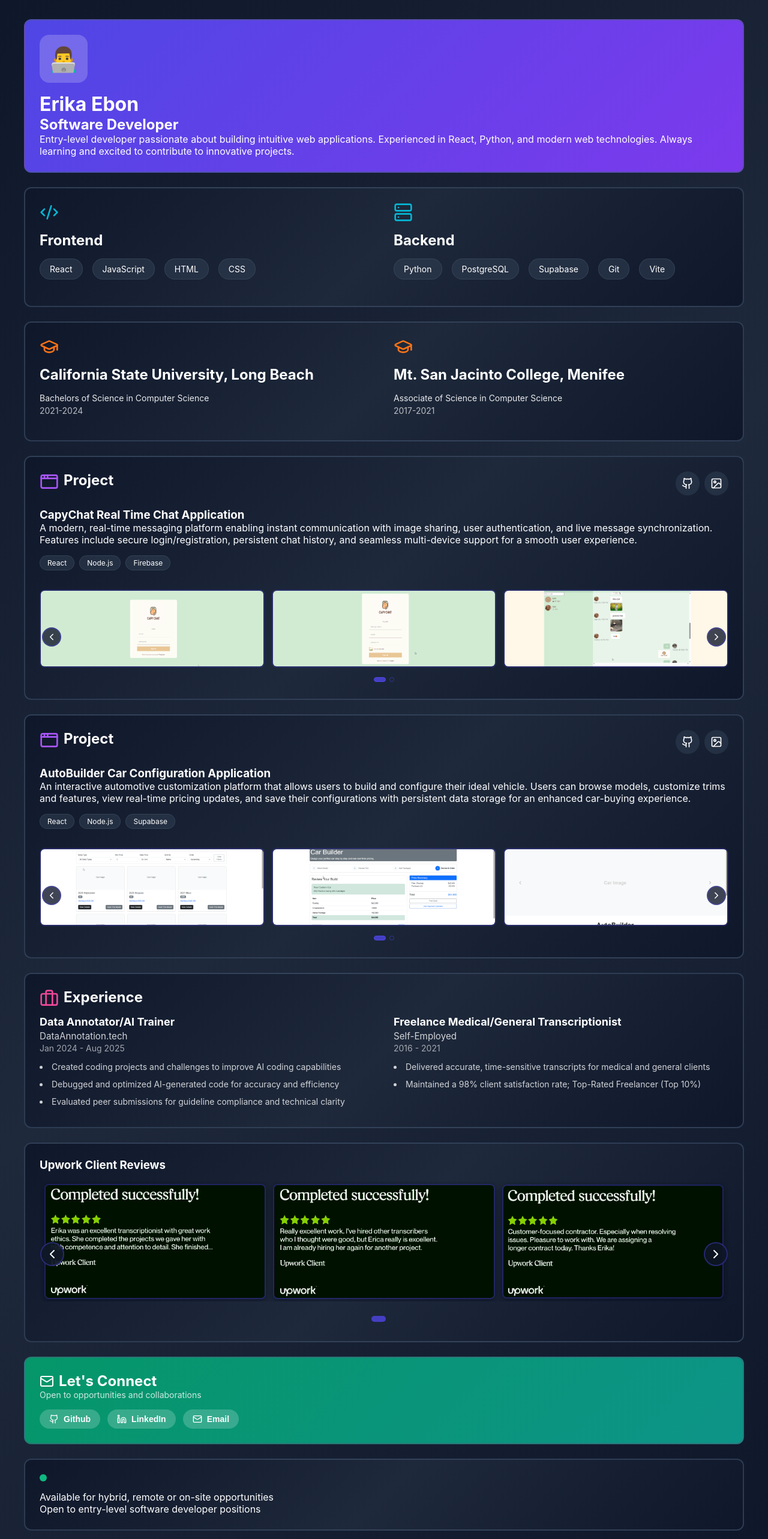
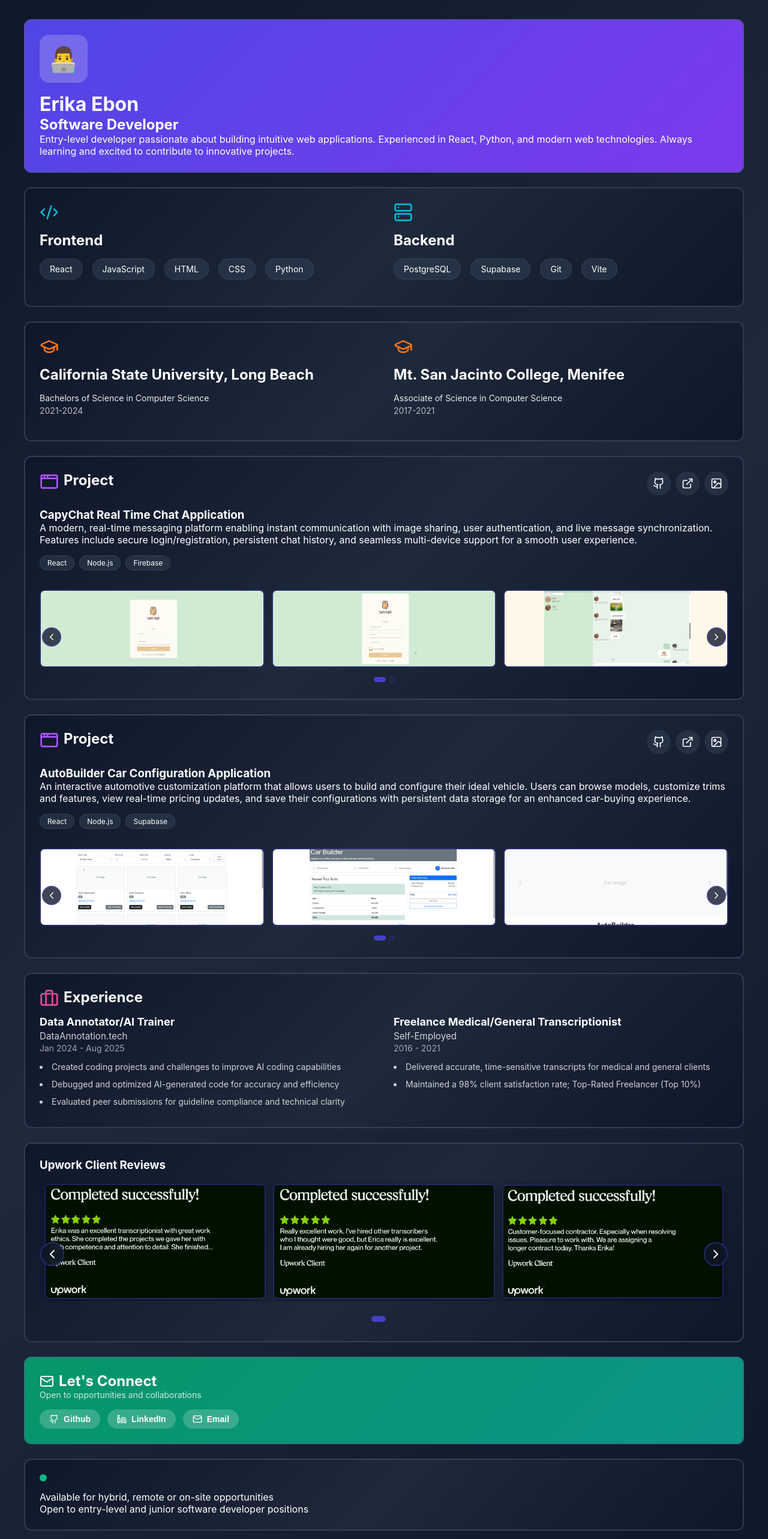
Before and after one commit to embe8/swe-portfolio-v2, a React (Vite) app: page / in a window 1280 px wide. Shown: the top 2566 px of the page at 60% size. Built offline with nearby package versions, Linux system fonts and the light colour scheme.

Commit message:
Update App.jsx
feature: add links to deployed projects

```diff
--- a/src/App.jsx
+++ b/src/App.jsx
@@ -71,7 +71,7 @@ export default function Portfolio() {
         },
         {
           label: 'Deployed Application',
-          url: 'https://react-chat-app-4bf9-git-main-embes-projects.vercel.app/?_vercel_share=HkQhyhawIVyhoJbIXwpU5lkNSqJANX3F',
+          url: 'https://www.capychat.eebon.com/',
           icon: <ExternalLink className="icon" />
         }
       ],
@@ -97,7 +97,7 @@ export default function Portfolio() {
         },
         {
           label: 'Deployed Application',
-          url: 'https://car-builder-app-v2-git-main-embes-projects.vercel.app/?_vercel_share=IjBl0M8nt3vO4nGqhgfvl2WYJXuWBDKG',
+          url: 'https://auto-builder.eebon.com/',
           icon: <ExternalLink className="icon" />
         }
       ],
@@ -164,7 +164,7 @@ export default function Portfolio() {
               <Code2 className="card-icon cyan" />
               <h3 className="card-title">Frontend</h3>
               <div className="tech-tags">
-                {skills.slice(0, 4).map((skill) => (
+                {skills.slice(0, 5).map((skill) => (
                   <span key={skill.name} className="skill-badge">
                     {skill.icon} {skill.name}
                   </span>
@@ -175,7 +175,7 @@ export default function Portfolio() {
               <Server className="card-icon cyan" />
               <h3 className="card-title">Backend</h3>
               <div className="tech-tags">
-                {skills.slice(4).map((skill) => (
+                {skills.slice(5).map((skill) => (
                   <span key={skill.name} className="skill-badge">
                     {skill.icon} {skill.name}
                   </span>
@@ -230,11 +230,11 @@ export default function Portfolio() {
                     >
                     <Github className="icon-sm" />
                   </button>
-                  {/*<button className="icon-button">
+                  {<button className="icon-button">
                     <ExternalLink className="icon-sm"
                     onClick={() => window.open(project.links[1].url, '_blank')}
                     />
-                  </button>*/}
+                  </button>}
                   <button
                     onClick={() => setSelectedProject(project)}
                     className="icon-button"
@@ -465,7 +465,7 @@ export default function Portfolio() {
             <div className="status-indicator"></div>
             <div className="status-content">
               <p className="status-title">Available for hybrid, remote or on-site opportunities</p>
-              <p className="status-subtitle">Open to entry-level software developer positions</p>
+              <p className="status-subtitle">Open to entry-level and junior software developer positions</p>
             </div>
           </div>
         </div>
```
